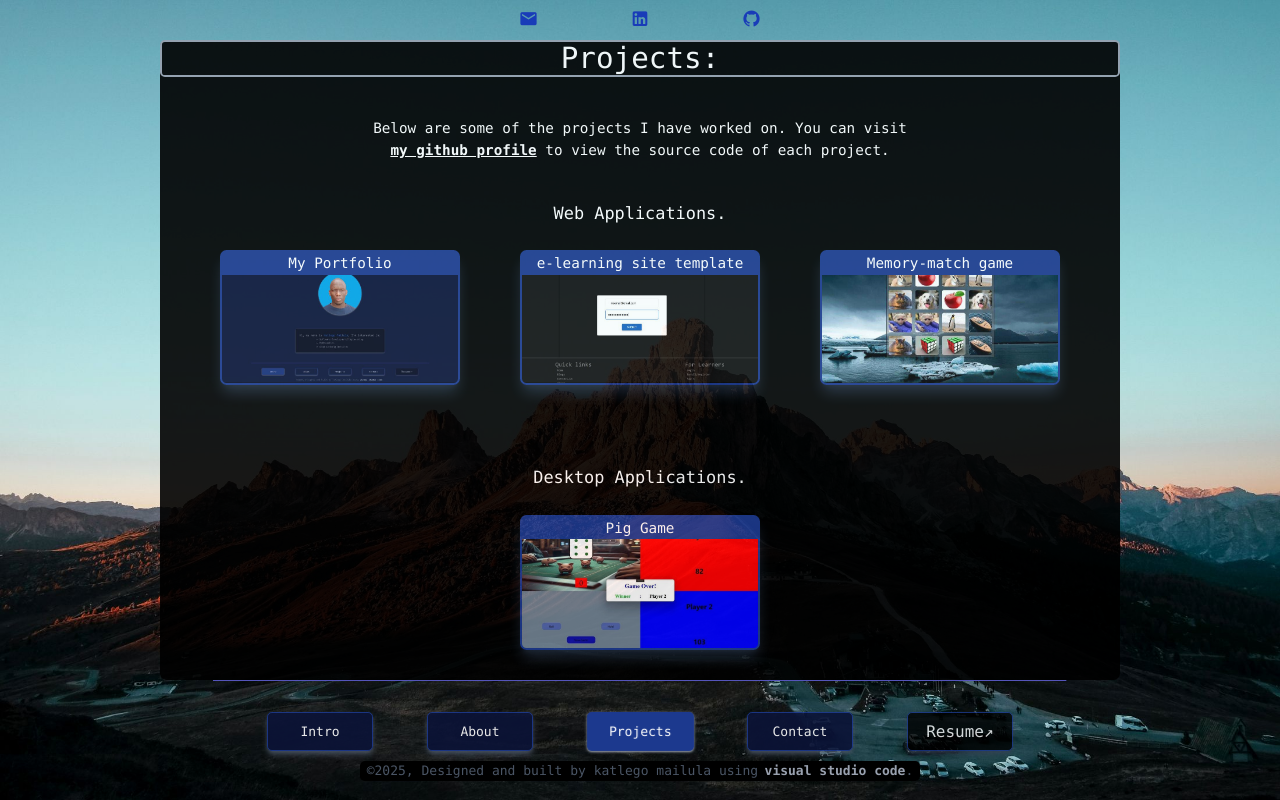
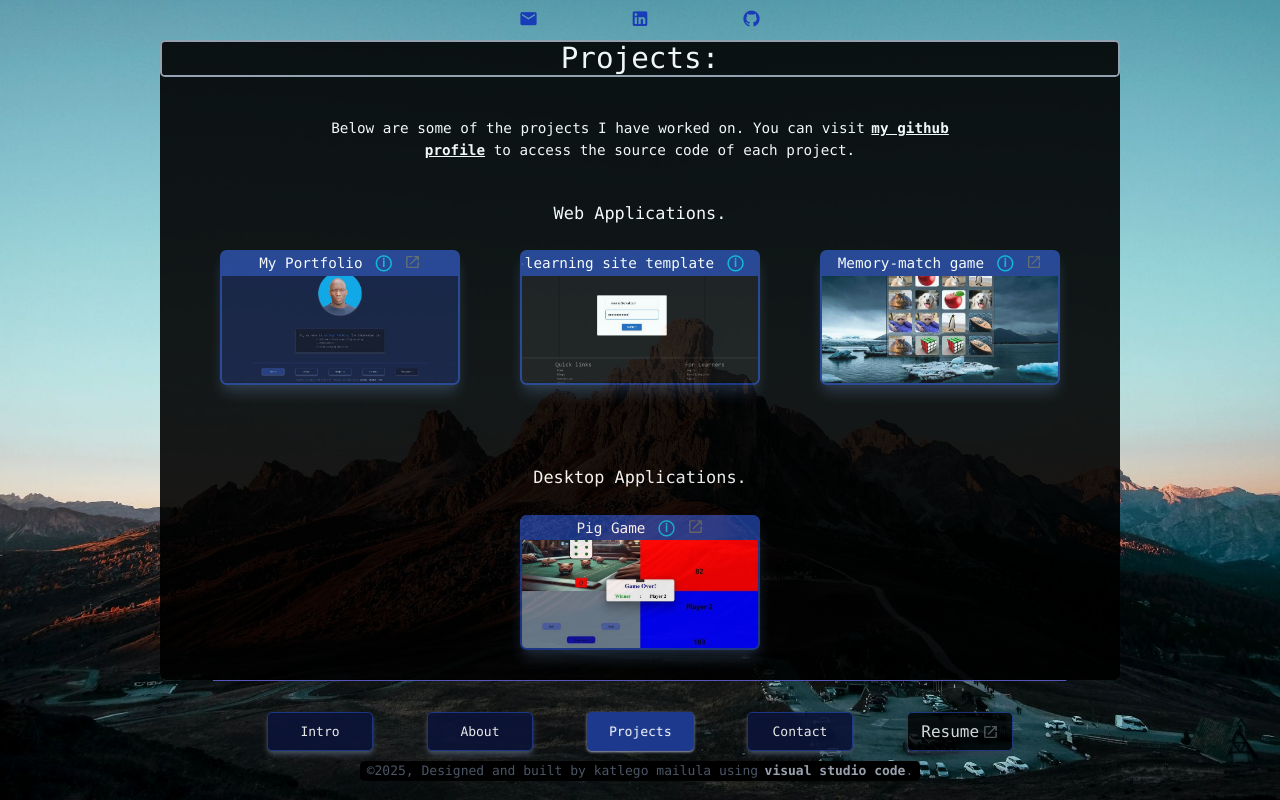
Before and after one commit to Katlego-ki/my-portfolio, a React (Vite) app: page /projects in a window 1280 px wide. Built offline with nearby package versions, Linux system fonts and the light colour scheme.

Commit message:
use 'open-in-new' svg for apps launch

```diff
--- a/src/App.css
+++ b/src/App.css
@@ -23,22 +23,16 @@
     animation: alternate1 0.2s 1;
 }
 
-@media(width<=400px){
-    p,h1,li{
-        font-size: xx-large;
-    }
-}
-
 h2{
     font-size: clamp(1.1rem, 1.5vw,1.3rem);
 }
 
 p,ul{
-    font-size: 1rem;
-    @media (width>=65em) {
-        font-size: 1.1rem;
-    }
     font-size: clamp(1rem, 1.2vw,1.1rem);
+}
+
+code{
+    font-size: clamp(0.7rem, 1.2vw,1rem);
 }
 
 @keyframes alternate1 {
@@ -78,10 +72,14 @@ p,ul{
 }
 
 .animate-sr{
-    animation: swipeRight 0.7s ease;
+    animation: swipeRight 1s ease;
 }
 
 @keyframes swipeRight {
-    from{transform: translate(-400px,0);}
+    from{transform: translate(-100px,0);}
     to{transform: translate(0,0);}
 }
+
+span{
+    vertical-align: top;
+}
--- a/src/Pages/Layout.tsx
+++ b/src/Pages/Layout.tsx
@@ -1,5 +1,5 @@
 import { Outlet, Link, useLocation } from 'react-router-dom';
-
+import launch from "../assets/icons/open_in_new.svg"
 const Layout = () => {
 
   const location = useLocation();
@@ -45,10 +45,11 @@ const Layout = () => {
 
             {/* resume button */}
             <a href="/myResume.pdf" className="shadow-md shadow-gray-700 min-w-1/8 flex justify-center items-center text-center px-3 bg-black opacity-80 border-solid border-blue-900 border-1 text-white font-mono rounded-md cursor-pointer" target="_blank" rel="noopener noreferrer">
-              Resume&#8599;
+              Resume
+              <img className="flex inline w-5 ml-1" src={launch} alt="launch-icon" />
             </a>
           </div>
-          <code className="rounded-md px-2 flex bg-black items-center h-fit  mx-auto text-gray-600 text-[1rem] text-center">&copy;2025, Designed and built by katlego mailula using <a className="text-gray-400 font-bold ml-2" href="https://code.visualstudio.com/" target="_blank" rel="noopener noreferrer">visual studio code</a>.</code>
+          <code className="rounded-md px-2 flex bg-black items-center h-fit  mx-auto text-gray-600 whitespace-nowrap text-center">&copy;2025, Designed and built by katlego mailula using <a className="text-gray-400 font-bold ml-2" href="https://code.visualstudio.com/" target="_blank" rel="noopener noreferrer">visual studio code</a>.</code>
 
         </div>
       </div>
--- a/src/Pages/Projects.tsx
+++ b/src/Pages/Projects.tsx
@@ -1,39 +1,54 @@
 import "../App.css";
+import launch from "../assets/icons/open_in_new.svg"
+
 const Projects = () => {
 
     return (
         <div className="grid opacity-90 h-[80vh] w-3/4 mx-auto bg-black rounded-lg">
             <h1 className="border-solid w-full border-2 border-gray-400 text-center rounded-md mx-auto text-4xl font-mono">Projects:</h1>
             <div className="animate-onload overflow-auto pb-[10vh]">
-                <p className="my-[5vh] text-center text-lg font-mono">Below are some of the projects I have worked on. You can visit <br/>
-                <a className="font-bold underline" href="https://github.com/Katlego-ki" target="_blank" rel="noopener" >my github profile</a> to view the source code of each project.</p>
+                <p className="my-[5vh] w-2/3 text-center text-lg font-mono mx-auto">Below are some of the projects I have worked on. You can visit
+                <a className="ml-2 font-bold underline" href="https://github.com/Katlego-ki" target="_blank" rel="noopener" >my github profile</a> to access the source code of each project.</p>
 
                 <h2 className="mb-[3vh] text-center font-mono">Web Applications.</h2>
                 <div className="flex justify-evenly">
-                    <a className="w-1/4"  href="https://github.com/Katlego-ki/my-portfolio" target="_blank" rel="noopener noreferrer"  >
-                        <div className="portfolio w-full aspect-video rounded-lg border-solid border-2 border-blue-900 shadow-lg shadow-gray-800 bg-center bg-no-repeat bg-cover">
-                            <p className="text-center whitespace-nowrap overflow-x-auto bg-blue-900 text-lg font-mono">My Portfolio <i className="fa fa-info-circle"></i></p>
+
+                    <div className="portfolio w-1/4 aspect-video rounded-lg border-solid border-2 border-blue-900 shadow-lg shadow-gray-800 bg-center bg-no-repeat bg-cover">
+                       <div className="flex justify-center whitespace-nowrap overflow-x-auto bg-blue-900">
+                            <p className="flex inline whitespace-nowrap text-lg font-mono cursor-default">My Portfolio </p>
+                            <span className="text-cyan-500 px-4 text-[1.2rem] font-bold cursor-pointer" title="React | Typescript | Tailwind CSS">&#9432;</span>
+                            <a className="mt-0.5" title="view on github" href="https://github.com/Katlego-ki/my-portfolio" target="_blank" rel="noopener noreferrer"><img className="flex inline max-w-5 mb-1" src={launch} alt="launch-icon" /></a>
                         </div>
-                    </a>
-                    <a className="w-1/4 h-fit" href="https://frontend-katlegobairvin-gmailcom-katlego-s-projects.vercel.app/" target="_blank" rel="noopener noreferrer" >
-                        <div className="e-learn w-full aspect-video rounded-lg border-solid border-2 border-blue-900 shadow-lg shadow-gray-800 bg-center bg-no-repeat bg-cover">
-                            <p className="text-center whitespace-nowrap overflow-x-auto bg-blue-900 text-lg font-mono">e-learning site template</p>
+                    </div>
+
+                    <div className="e-learn w-1/4 aspect-video rounded-lg border-solid border-2 border-blue-900 shadow-lg shadow-gray-800 bg-center bg-no-repeat bg-cover">
+                        <div className="flex justify-center whitespace-nowrap overflow-x-auto bg-blue-900">
+                            <p className="flex inline whitespace-nowrap text-lg font-mono cursor-default">e-learning site template </p>
+                            <span className="text-cyan-500 px-4 text-[1.2rem] font-bold cursor-pointer" title="React | Javascript | MUI">&#9432;</span>
+                            <a className="mt-0.5" title="Launch App" href="https://frontend-katlegobairvin-gmailcom-katlego-s-projects.vercel.app/" target="_blank" rel="noopener noreferrer"><img className="flex inline max-w-5 mb-1" src={launch} alt="launch-icon" /></a>
                         </div>
-                    </a>
-                    <a className="w-1/4 h-fit" href="https://card-memory-match.vercel.app/" target="_blank" rel="noopener noreferrer">
-                        <div className="mm-game w-full aspect-video rounded-lg border-solid border-2 border-blue-900 shadow-lg shadow-gray-800 bg-center bg-no-repeat bg-cover">
-                            <p className="text-center whitespace-nowrap overflow-x-auto bg-blue-900 text-lg font-mono">Memory-match game</p>
+                    </div>
+
+                    <div className="mm-game w-1/4 aspect-video rounded-lg border-solid border-2 border-blue-900 shadow-lg shadow-gray-800 bg-center bg-no-repeat bg-cover">
+                       <div className="flex justify-center whitespace-nowrap overflow-x-auto bg-blue-900">
+                            <p className="flex inline whitespace-nowrap text-lg font-mono cursor-default">Memory-match game </p>
+                            <span className="text-cyan-500 px-4 text-[1.2rem] font-bold cursor-pointer" title="Javascript | HTML/CSS">&#9432;</span>
+                            <a className="mt-0.5" title="Launch App" href="https://card-memory-match.vercel.app/" target="_blank" rel="noopener noreferrer"><img className="flex inline max-w-5 mb-1" src={launch} alt="launch-icon" /></a>
                         </div>
-                    </a>
+                    </div>
                 </div>
 
                 <h2 className="mt-[10vh] h-fit text-center font-mono">Desktop Applications.</h2>
                 <div className="mt-[3vh] flex justify-evenly h-fit">
-                    <a className="w-1/4 h-fit"  href="https://github.com/Katlego-ki/PigGame" target="_blank" rel="noopener noreferrer">
-                        <div className="pig-game w-full aspect-video rounded-lg border-solid border-2 border-blue-900 shadow-lg shadow-gray-800 bg-center bg-no-repeat bg-cover">
-                            <p className="text-center whitespace-nowrap overflow-x-auto bg-blue-900 text-lg font-mono">Pig Game</p>
+
+                    <div className="pig-game w-1/4 aspect-video rounded-lg border-solid border-2 border-blue-900 shadow-lg shadow-gray-800 bg-center bg-no-repeat bg-cover">
+                        <div className="flex justify-center whitespace-nowrap overflow-x-auto bg-blue-900">
+                            <p className="flex inline whitespace-nowrap text-lg font-mono cursor-default">Pig Game </p>
+                            <span className="text-cyan-500 px-4 text-[1.2rem] font-bold cursor-pointer" title="C# | WPF(.Net)">&#9432;</span>
+                            <a className="mt-0.5" title="Launch App" href="https://github.com/Katlego-ki/PigGame"  target="_blank" rel="noopener noreferrer"><img className="flex inline max-w-5 mb-1" src={launch} alt="launch-icon" /></a>
                         </div>
-                    </a>
+                    </div>
+
                 </div>
             </div>
         </div>
```
Also changed, not shown: src/assets/icons/open_in_new.svg (added).
